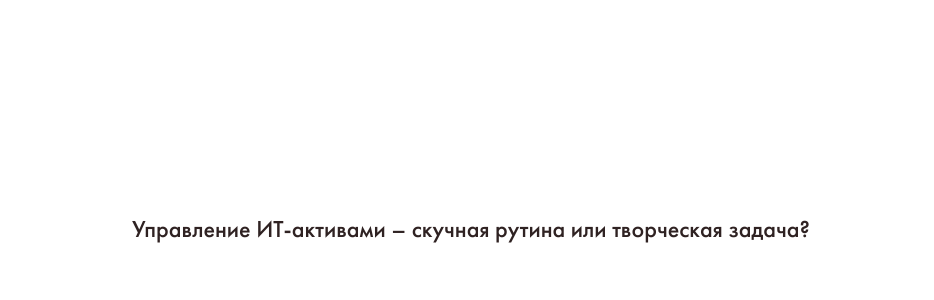
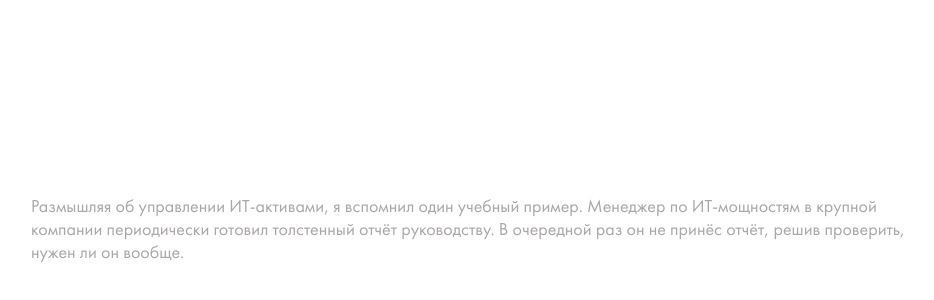
Before and after one commit to Endermax200113/blog-on-wordpress, a React (Create React App) app: page / in a window 1280 px wide. Shown: the part 172-472 px from the top of the page, without its empty margins (169-1103 px from the left). Built offline with nearby package versions, Linux system fonts and the light colour scheme.

Commit message:
Added 'Description' component

```diff
--- a/src/App.js
+++ b/src/App.js
@@ -1,12 +1,14 @@
 import React from 'react';
 import './sass/App.sass';
-import Title from './component/UI/text/Title';
+import Description from './component/UI/text/Description';
 
 function App() {
 	return (
 		<div className="app">
 			<div className="component">
-				<Title text="Управление ИТ-активами – скучная рутина или творческая задача?" />
+				<Description>
+					Размышляя об управлении ИТ-активами, я вспомнил один учебный пример. Менеджер по ИТ-мощностям в крупной компании периодически готовил толстенный отчёт руководству. В очередной раз он не принёс отчёт, решив проверить, нужен ли он вообще.
+				</Description>
 			</div>
 		</div>
 	);
--- a/src/component/UI/button/RegularButton.jsx
+++ b/src/component/UI/button/RegularButton.jsx
@@ -1,7 +1,7 @@
 import React from 'react'
 import cl from './RegularButton.module.sass'
 
-const RegularButton = ({text, white, hoverToBlue}) => {
+const RegularButton = ({text, white, hoverToBlue, ...props}) => {
 	const rootClasses = [cl['button']]
 
 	if (white && !hoverToBlue) {
@@ -9,7 +9,7 @@ const RegularButton = ({text, white, hoverToBlue}) => {
 	}
 
 	return (
-		<button type="button" className={rootClasses.join(' ')}>
+		<button type="button" {...props} className={rootClasses.join(' ')}>
 			{text}
 		</button>
 	)
--- a/src/component/UI/text/Description.jsx
+++ b/src/component/UI/text/Description.jsx
@@ -0,0 +1,12 @@
+import React from 'react'
+import cl from './Description.module.sass'
+
+const Description = ({children}) => {
+	return (
+		<p className={cl['description']}>
+			{children}
+		</p>
+	)
+}
+
+export default Description
--- a/src/component/UI/text/Description.module.sass
+++ b/src/component/UI/text/Description.module.sass
@@ -0,0 +1,9 @@
+@import './../../../sass/_vars'
+
+.description
+	width: 880px
+	font-family: $font-futura
+	font-size: 18px
+	font-weight: 400
+	line-height: normal
+	color: rgba($color-dark-brown, 0.40)
```
Also changed, not shown: src/component/UI/datetime/Datetime.jsx (+2 -6 lines), 1 other file (tests, documents, lock files or other folders).
